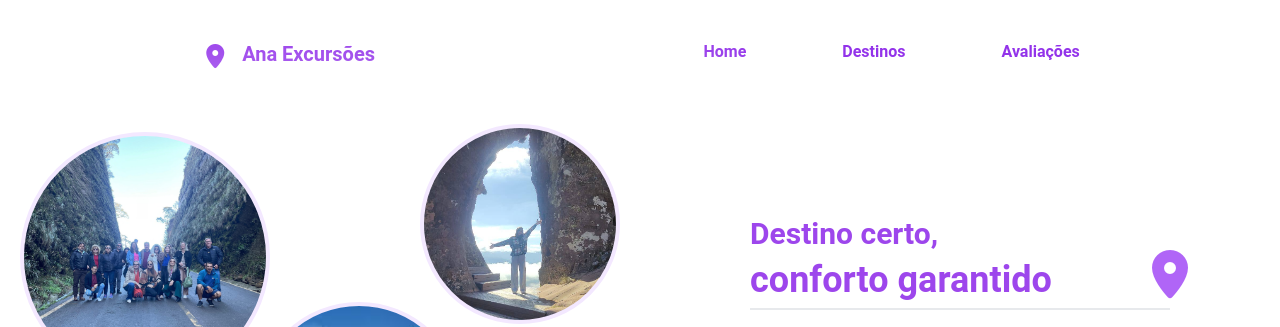
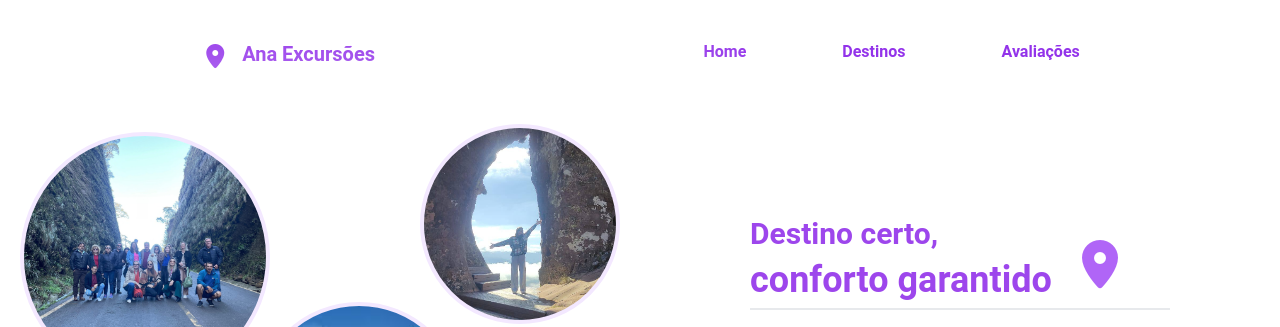
Before and after one commit to DicousDev/Anaexcursoes, a website: page index.html in a window 1280 px wide. Shown: the top 327 px of the page. Drawn offline with Linux system fonts and the light colour scheme.

Commit message:
feat: posicionando icone maps

```diff
--- a/index.html
+++ b/index.html
@@ -42,7 +42,7 @@
           </div>
           <div class="w-full flex justify-center pt-16">
             <div class="bg-white w-[500px] min-[1100px]:w-[555px] h-fit rounded-3xl p-10 z-[99] opacity-90">
-              <i class="fa-solid fa-location-dot text-purple-500 text-5xl absolute max-344:right-[30px] max-344:top-[230px] max-360:right-[2px] max-430:right-[0px] max-414:right-[5px] max-390:right-[20px] md:right-[215px] right-[150px] top-[240px] lg:right-[90px] xl:right-[80px] xl:top-[250px] 2xl:right-[130px] "></i>
+              <i class="fa-solid fa-location-dot text-purple-500 text-5xl absolute max-344:right-[30px] max-344:top-[230px] max-360:right-[2px] max-430:right-[0px] max-414:right-[5px] max-390:right-[20px] md:right-[215px] right-[150px] top-[240px] lg:right-[150px] xl:right-[150px] xl:top-[240px] 2xl:right-[210px]"></i>
               <h1 class="text-purple-600 font-bold text-3xl min-[1100px]:text-4xl max-390:text-2xl max-344:text-xl">Destino certo,</h1>
               <h2 class="text-purple-600 font-bold text-4xl min-[1100px]:text-5xl border-b-2 py-2 max-390:text-3xl max-344:text-2xl">conforto garantido</h2>
               <div class="flex mt-5">
```
Also changed, not shown: README.md (added), styles/output.css.
